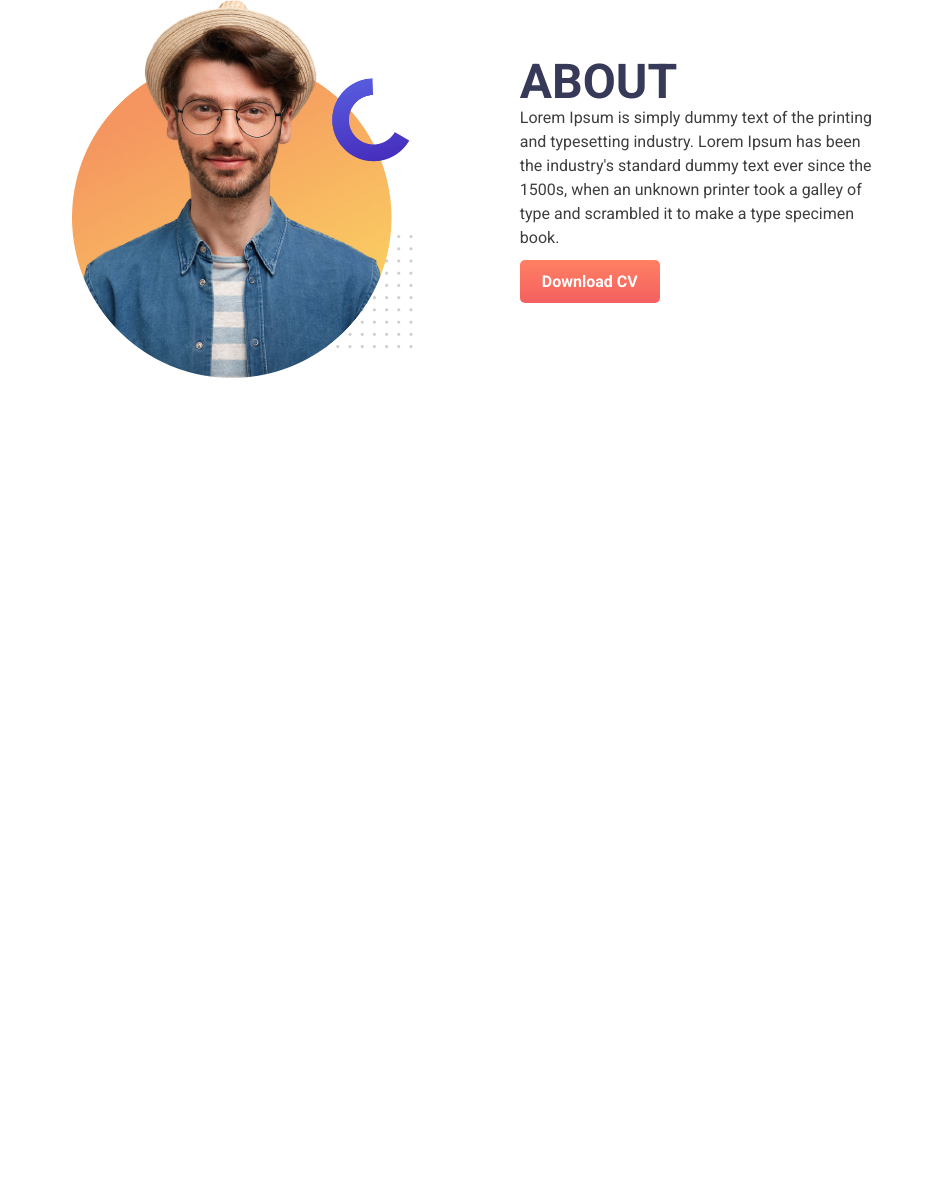
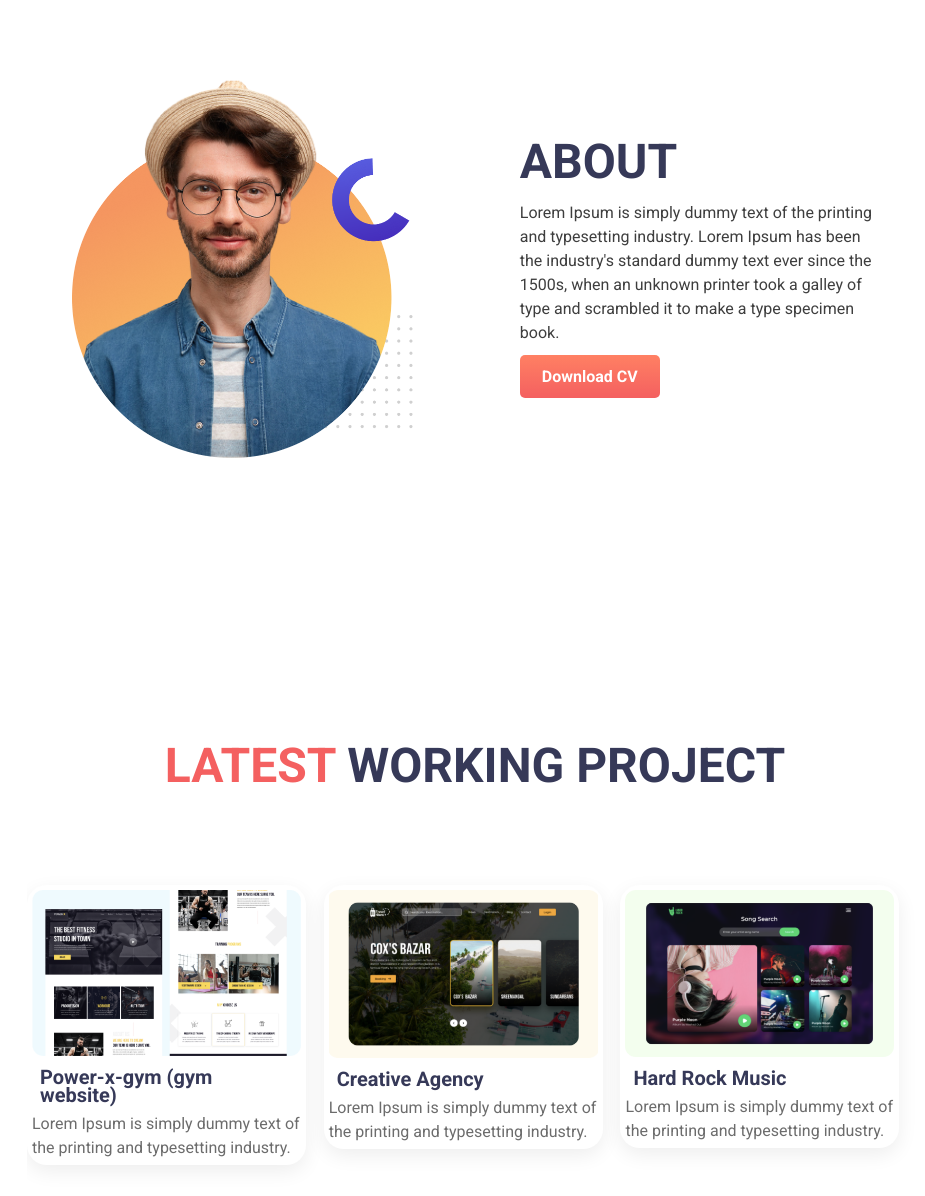
Before and after one commit to IamNahii/personal-portfolio, a plain HTML site: page index.html in a window 1280 px wide. Shown: the part 682-1878 px from the top of the page, without its empty margins (165-1090 px from the left). Before the commit the page ends 1064 px from the top, so only its background shows below. Drawn offline with Linux system fonts and the light colour scheme.

Commit message:
project area done

```diff
--- a/index.html
+++ b/index.html
@@ -47,5 +47,28 @@
             </div>
         </div>
     </section>
+    <!-- Project Area -->
+    <section class="project-area">
+        <div class="container">
+            <h3><span class="orange-color">LATEST</span> WORKING PROJECT</h3>
+            <div class="gallery">
+                <div class="gallery-width">
+                    <img src="images/img1.png" alt="">
+                    <h4>Power-x-gym (gym website)</h4>
+                    <p>Lorem Ipsum is simply dummy text of the printing and typesetting industry.</p>
+                </div>
+                <div class="gallery-width">
+                    <img src="images/img2.png" alt="">
+                    <h4>Creative Agency</h4>
+                    <p>Lorem Ipsum is simply dummy text of the printing and typesetting industry. </p>
+                </div>
+                <div class="gallery-width">
+                    <img src="images/img3.png" alt="">
+                    <h4>Hard Rock Music</h4>
+                    <p>Lorem Ipsum is simply dummy text of the printing and typesetting industry.</p>
+                </div>
+            </div>
+        </div>
+    </section>
 </body>
 </html>
--- a/style.css
+++ b/style.css
@@ -7,6 +7,7 @@
     width: 70%;
     margin: 0 auto;
     padding-bottom: 80px;
+    overflow: hidden;
 }
 nav ul{
     margin-top: 20px;
@@ -58,6 +59,7 @@ h2{
 }
 h3{
     margin-top: 120px;
+    margin-bottom: 15px;
     text-transform: uppercase;
     font-style: normal;
     font-weight: bold;
@@ -84,3 +86,34 @@ p{
     margin-top: 10px;
     font-weight: 700;
 }
+.project-area h3{
+    text-align: center;
+    padding: 80px;
+}
+.orange-color{
+    color: #F46060;
+}
+.gallery-width{
+    float: left;
+    padding: 5px;
+    width: 30%;
+    margin-right: 2%;
+    background: #FFFFFF;
+    box-shadow: 0px 6.5812px 19.7436px rgba(0, 0, 0, 0.07);
+    border-radius: 19.7436px;
+}
+.gallery-width h4{
+    font-style: normal;
+    font-weight: bold;
+    font-size: 20px;
+    line-height: 18px;
+    color: #363958;
+    padding: 8px;
+}
+.gallery-width p{
+    font-style: normal;
+    font-weight: normal;
+    font-size: 16px;
+    line-height: 24px;
+    color: #6C6C6C;
+}
```
